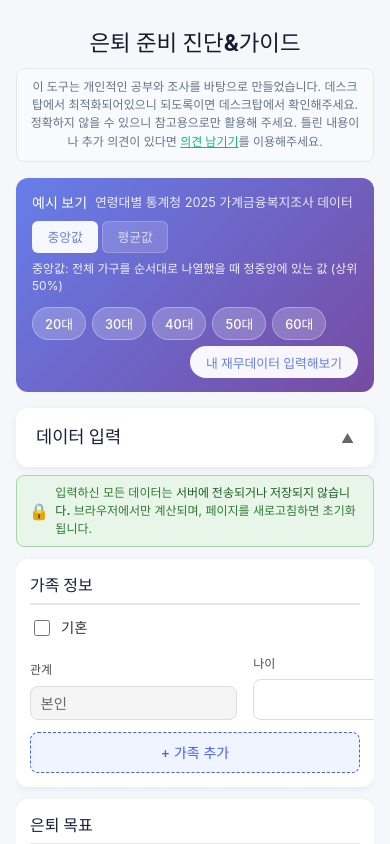
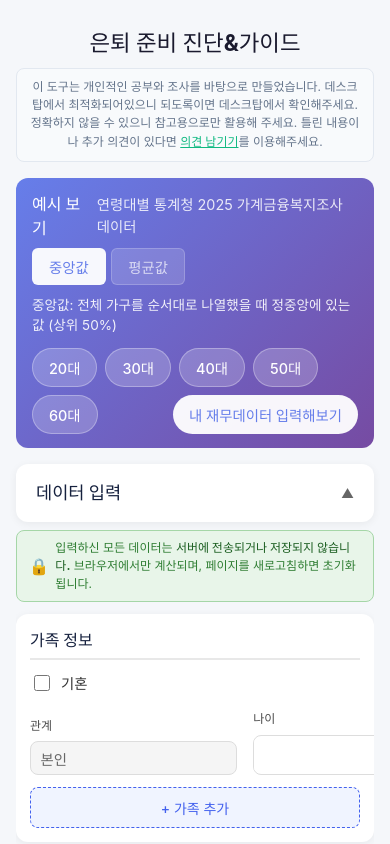
Before and after one commit to Leinshon/retirementcheck, a React (Vite) app: page / in a window 390 px wide. Shown: the top 844 px of the page. Built offline with nearby package versions, Linux system fonts and the light colour scheme.

Commit message:
fix: 모바일 예시보기 섹션 폰트 크기 증가

```diff
--- a/src/App.css
+++ b/src/App.css
@@ -115,7 +115,7 @@ h1 {
 
 .example-label {
   font-weight: 600;
-  font-size: 0.875rem;
+  font-size: 1rem;
 }
 
 @media (min-width: 768px) {
@@ -125,26 +125,39 @@ h1 {
 }
 
 .example-desc {
-  font-size: 0.8rem;
+  font-size: 0.9rem;
   opacity: 0.85;
 }
 
+@media (min-width: 768px) {
+  .example-desc {
+    font-size: 0.8rem;
+  }
+}
+
 .data-type-tabs {
   display: flex;
-  gap: 0.25rem;
-  margin-bottom: 0.5rem;
+  gap: 0.35rem;
+  margin-bottom: 0.6rem;
 }
 
 .data-type-tab {
   background: rgba(255, 255, 255, 0.15);
   border: 1px solid rgba(255, 255, 255, 0.2);
   color: rgba(255, 255, 255, 0.7);
-  padding: 0.35rem 0.9rem;
+  padding: 0.45rem 1rem;
   border-radius: 6px;
   cursor: pointer;
-  font-size: 0.8rem;
+  font-size: 0.9rem;
   font-weight: 500;
   transition: all 0.2s ease;
+}
+
+@media (min-width: 768px) {
+  .data-type-tab {
+    padding: 0.35rem 0.9rem;
+    font-size: 0.8rem;
+  }
 }
 
 .data-type-tab:hover {
@@ -159,10 +172,17 @@ h1 {
 }
 
 .data-type-desc {
-  font-size: 0.75rem;
+  font-size: 0.85rem;
   opacity: 0.9;
   margin-bottom: 0.75rem;
-  line-height: 1.4;
+  line-height: 1.5;
+}
+
+@media (min-width: 768px) {
+  .data-type-desc {
+    font-size: 0.75rem;
+    line-height: 1.4;
+  }
 }
 
 .data-type-desc .mean-warning {
@@ -175,24 +195,18 @@ h1 {
 
 .example-buttons {
   display: flex;
-  gap: 0.375rem;
+  gap: 0.5rem;
   flex-wrap: wrap;
-}
-
-@media (min-width: 768px) {
-  .example-buttons {
-    gap: 0.5rem;
-  }
 }
 
 .example-buttons button {
   background: rgba(255, 255, 255, 0.2);
   border: 1px solid rgba(255, 255, 255, 0.3);
   color: white;
-  padding: 0.4rem 0.75rem;
+  padding: 0.5rem 1rem;
   border-radius: 20px;
   cursor: pointer;
-  font-size: 0.8rem;
+  font-size: 0.9rem;
   font-weight: 500;
   transition: all 0.2s ease;
 }
```
